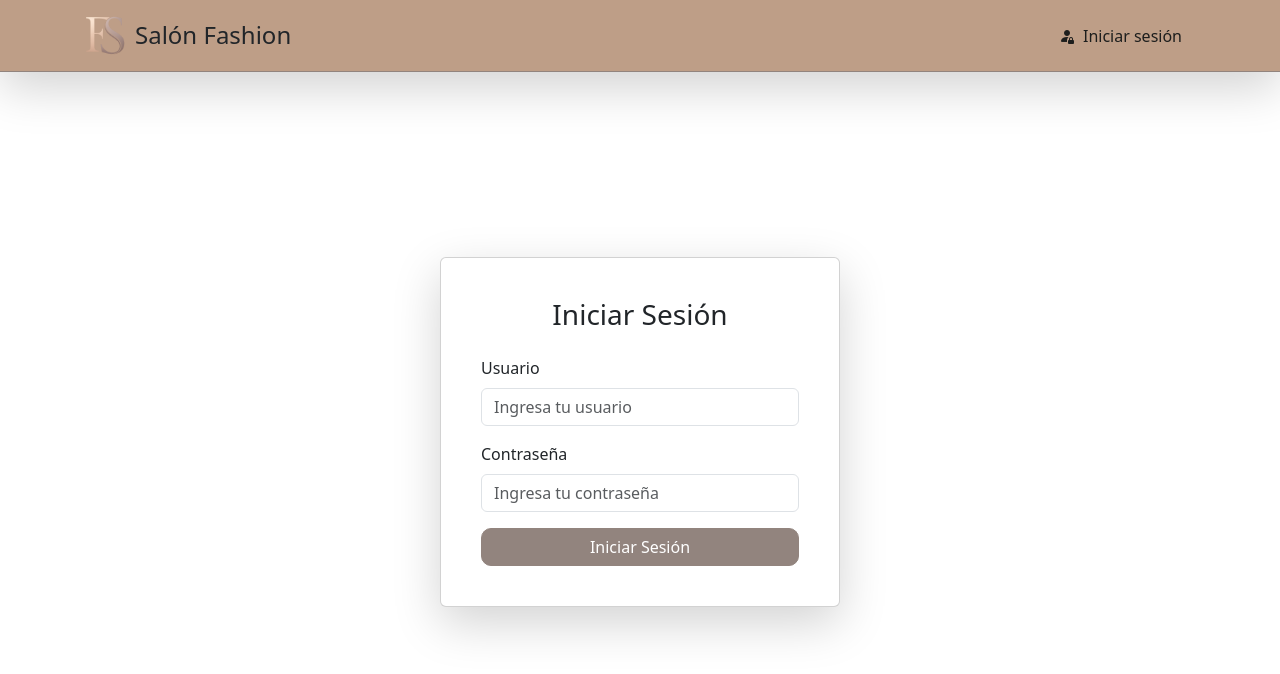
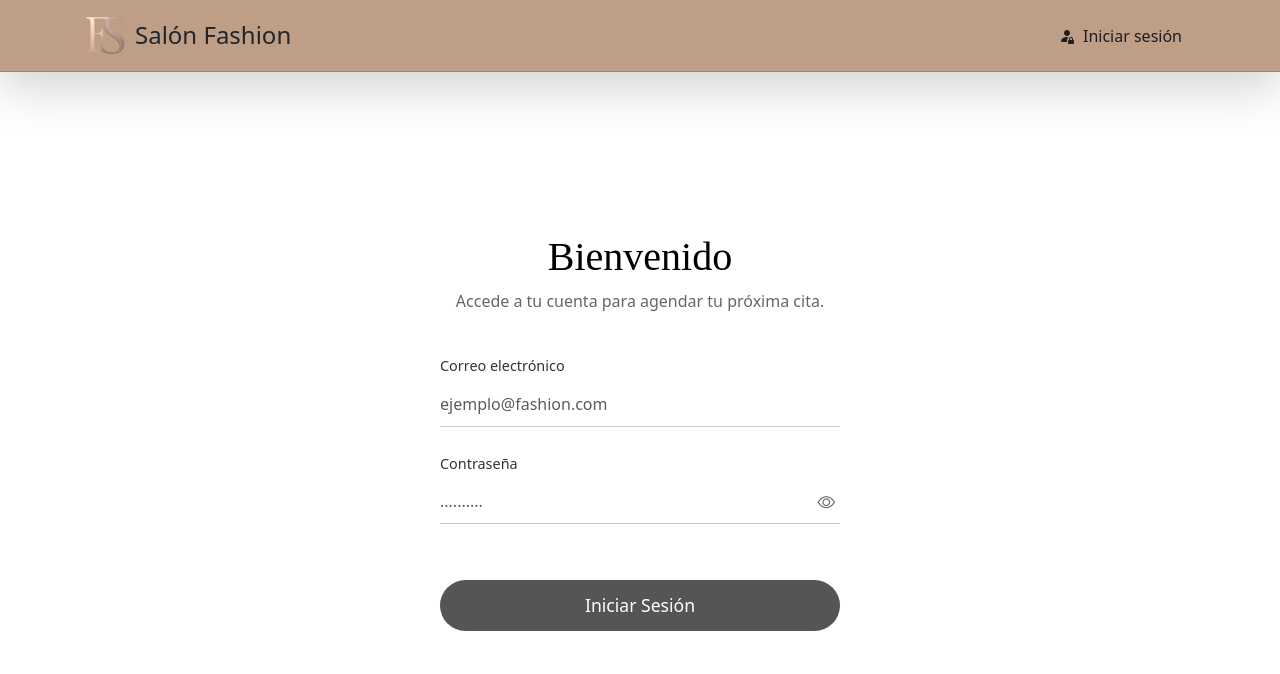
Before and after one commit to LuisDavidOR/Fashion, a React (Vite) app: page /login in a window 1280 px wide. Shown: the top 674 px of the page. Built offline with nearby package versions, Linux system fonts and the light colour scheme; no server answers.

Commit message:
Diseño de iniciar sesion

```diff
--- a/src/components/login/FormularioLogin.jsx
+++ b/src/components/login/FormularioLogin.jsx
@@ -1,46 +1,132 @@
-import React from "react";
+import React, { useState } from "react";
 import { Form, Button, Card, Alert } from "react-bootstrap";
 
 const FormularioLogin = ({ usuario, contrasena, error, setUsuario, setContrasena, iniciarSesion }) => {
+  // Estado para controlar la visibilidad de la contraseña
+  const [mostrarContrasena, setMostrarContrasena] = useState(false);
+
+  // Estilos personalizados para imitar Figma
+  const estilos = {
+    card: {
+      border: "none",
+      width: "100%",
+      maxWidth: "400px",
+      backgroundColor: "transparent",
+    },
+    titulo: {
+      fontFamily: "'Playfair Display', serif", // Asegúrate de tener una fuente Serif o similar
+      fontSize: "2.5rem",
+      fontWeight: "500",
+      color: "#000",
+      marginBottom: "0.5rem",
+      textAlign: "center", // Centrado solicitado
+    },
+    subtitulo: {
+      color: "#666",
+      fontSize: "1rem",
+      marginBottom: "2.5rem",
+      textAlign: "center", // Centrado solicitado
+    },
+    label: {
+      fontSize: "0.9rem",
+      color: "#333",
+      marginBottom: "5px",
+    },
+    input: {
+      border: "none",
+      borderBottom: "1px solid #ccc",
+      borderRadius: "0",
+      padding: "10px 0",
+      paddingRight: "40px", // Espacio para que el texto de la contraseña no choque con el ojo
+      boxShadow: "none",
+      backgroundColor: "transparent",
+      fontSize: "1rem",
+      width: "100%"
+    },
+    inputContenedor: {
+      position: "relative",
+      display: "flex",
+      alignItems: "center"
+    },
+    ojoBoton: {
+      position: "absolute",
+      right: "0",
+      background: "none",
+      border: "none",
+      color: "#666",
+      cursor: "pointer",
+      padding: "10px 5px",
+      fontSize: "1.1rem",
+      display: "flex",
+      alignItems: "center",
+      justifyContent: "center",
+      boxShadow: "none"
+    },
+    boton: {
+      backgroundColor: "#555",
+      border: "none",
+      borderRadius: "30px", // Botón muy redondeado como en la imagen
+      padding: "12px",
+      fontSize: "1.1rem",
+      marginTop: "2rem",
+      fontWeight: "400"
+    }
+  };
 
   return (
-    <Card style={{ minWidth: "320px", maxWidth: "400px", width: "100%"}} className="p-4 shadow-lg">
-      <Card.Body>
-        <h3 className="text-center mb-4">Iniciar Sesión</h3>
+    <Card style={estilos.card} className="p-0">
+      <Card.Body className="p-0">
+        <h1 style={estilos.titulo}>Bienvenido</h1>
+        <p style={estilos.subtitulo}>Accede a tu cuenta para agendar tu próxima cita.</p>
 
         {error && <Alert variant="danger">{error}</Alert>}
 
         <Form>
-          <Form.Group className="mb-3" controlId="usuario">
-            <Form.Label>Usuario</Form.Label>
+          <Form.Group className="mb-4" controlId="usuario">
+            <Form.Label style={estilos.label}>Correo electrónico</Form.Label>
             <Form.Control
-              type="text"
-              placeholder="Ingresa tu usuario"
+              type="email"
+              placeholder="ejemplo@fashion.com"
+              style={estilos.input}
               value={usuario}
               onChange={(e) => setUsuario(e.target.value)}
               required
             />
           </Form.Group>
 
-          <Form.Group className="mb-3" controlId="contrasena">
-            <Form.Label>Contraseña</Form.Label>
-            <Form.Control
-              type="password"
-              placeholder="Ingresa tu contraseña"
-              value={contrasena}
-              onChange={(e) => setContrasena(e.target.value)}
-              required
-            />
+          <Form.Group className="mb-4" controlId="contrasena">
+            <Form.Label style={estilos.label}>Contraseña</Form.Label>
+            <div style={estilos.inputContenedor}>
+              <Form.Control
+                type={mostrarContrasena ? "text" : "password"}
+                placeholder=".........."
+                style={estilos.input}
+                value={contrasena}
+                onChange={(e) => setContrasena(e.target.value)}
+                required
+              />
+              <button
+                type="button"
+                style={estilos.ojoBoton}
+                onClick={() => setMostrarContrasena(!mostrarContrasena)}
+                tabIndex="-1" // Evita que se enfoque al usar la tecla TAB para navegar
+              >
+                <i className={mostrarContrasena ? "bi bi-eye-slash" : "bi bi-eye"}></i>
+              </button>
+            </div>
           </Form.Group>
 
-          <Button className="btn-login w-100" onClick={iniciarSesion}>
+          <Button
+            style={estilos.boton}
+            className="w-100"
+            onClick={iniciarSesion}
+          >
             Iniciar Sesión
           </Button>
         </Form>
       </Card.Body>
     </Card>
   );
-
 };
 
 export default FormularioLogin;
```
